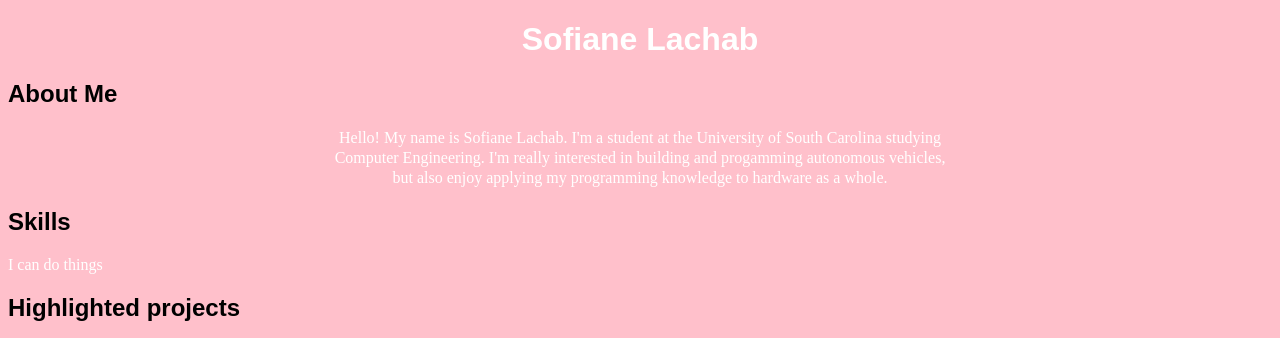
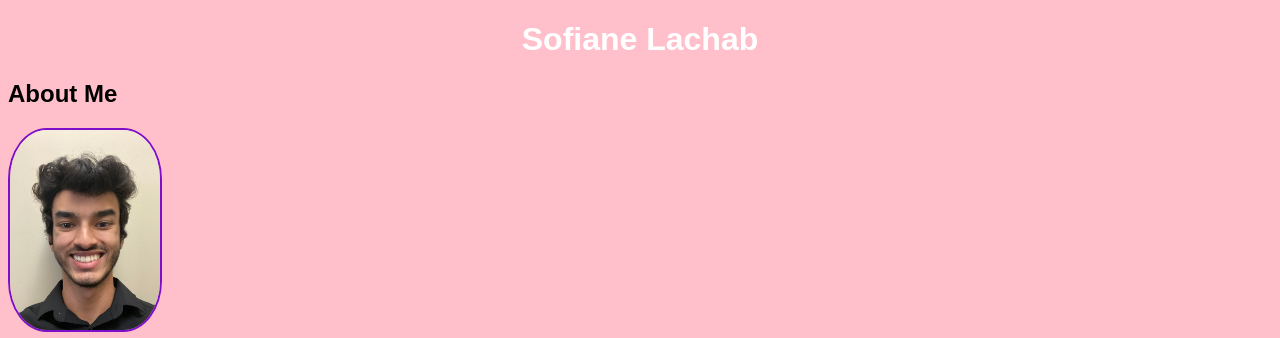
Before and after one commit to Sofiane-Lachab/Sofiane-Lachab.github.io, a plain HTML site: page index.html in a window 1280 px wide. Shown: the top 338 px of the page. Drawn offline with Linux system fonts and the light colour scheme.

Commit message:
Added Profile Pic

```diff
--- a/index.html
+++ b/index.html
@@ -10,7 +10,7 @@
         <h2><!-- About Me -->
             <h2> About Me </h2>
             <div class="about">
-                <!--<img src="images/profile_image.jpg">-->
+                <img src="images/Profile_IMG.jpg">
                 <p>Hello! My name is Sofiane Lachab. I'm a student at the University of South Carolina studying Computer Engineering.
                 I'm really interested in building and progamming autonomous vehicles, but also enjoy applying my programming knowledge
                 to hardware as a whole.</p>
```
Also changed, not shown: Images/Profile_IMG.jpg (added).
